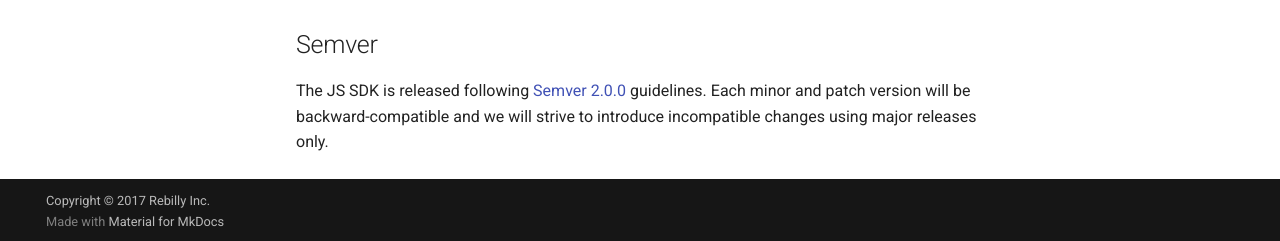
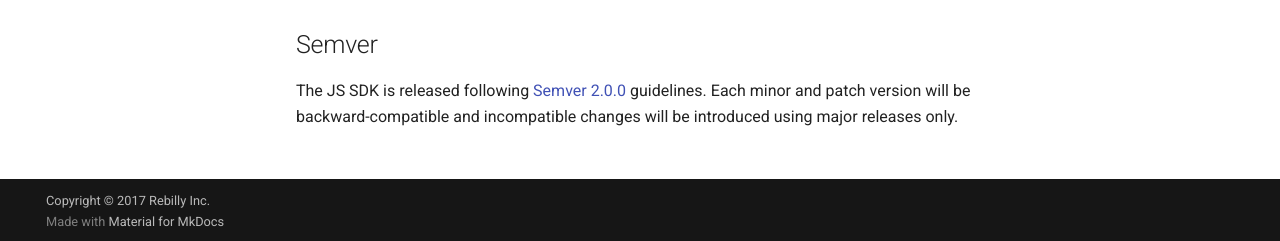
Before and after one commit to Rebilly/rebilly-js-sdk, an MkDocs documentation site: the page built from docs/index.md, in a window 1280 px wide and 1199 px high. Shown: the part 955-1196 px from the top of the window. Built offline with MkDocs 1.6.1 and Material for MkDocs 9.7.7, drawn with Linux system fonts in a browser that asks for light colours; comment, search, counter and statistics services are not loaded; old or Windows-style settings are respelled for this version of MkDocs.

Commit message:
Reword documentation readme section on Semver

````diff
--- a/docs/index.md
+++ b/docs/index.md
@@ -33,4 +33,4 @@ import RebillyAPI from 'rebilly-js-sdk';
 ```
 
 ## Semver
-The JS SDK is released following [Semver 2.0.0](http://semver.org/) guidelines. Each minor and patch version will be backward-compatible and we will strive to introduce incompatible changes using major releases only.
+The JS SDK is released following [Semver 2.0.0](http://semver.org/) guidelines. Each minor and patch version will be backward-compatible and incompatible changes will be introduced using major releases only.
````
